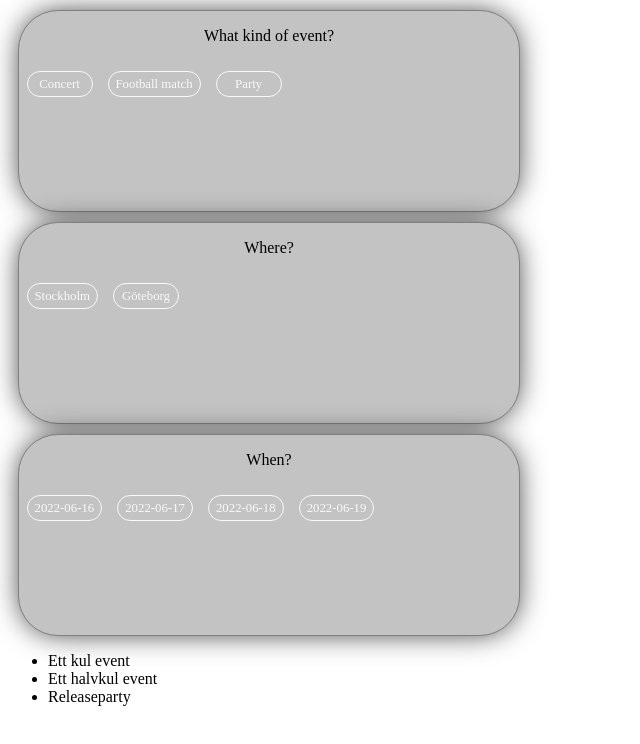
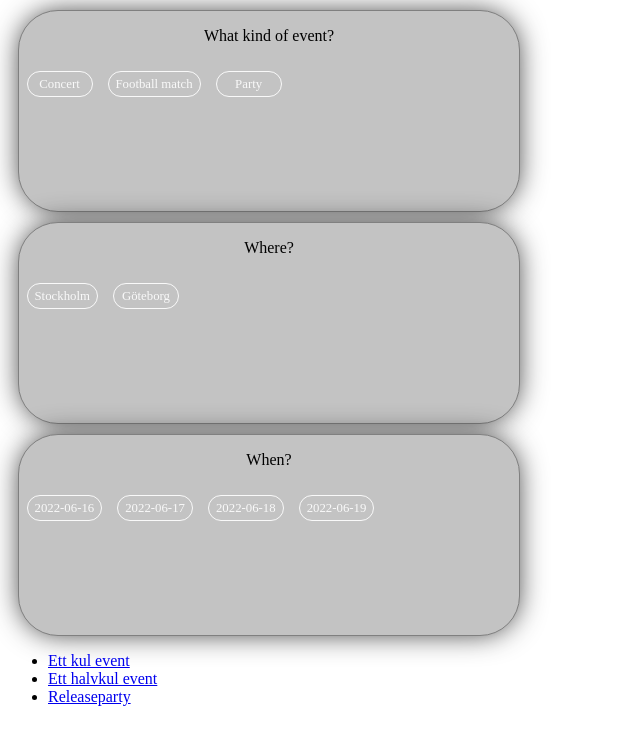
Before and after one commit to krdevel/grupparbete-vite-eventer, a Vue app: page / in a window 1280 px wide. Shown: the top 744 px of the page, without its empty margins (0-640 px from the left). Built offline with nearby package versions, Linux system fonts and the light colour scheme.

Commit message:
Add SearchResultItem

```diff
--- /dev/null
+++ b/src/components/SearchResultItem.vue
@@ -0,0 +1,33 @@
+<script>
+	export default {
+		created() {
+			this.event = this.$store.state.events.find(
+				(element) => element.id === this.id
+			)
+		},
+		data() {
+			return {
+				event: undefined
+			}
+		},
+		props: {
+			id: {
+				required: true,
+				type: String
+			}
+		},
+		computed: {
+			link() {
+				return '/event/' + this.event.id
+			}
+		},
+		watch: {},
+		methods: {}
+	}
+</script>
+
+<template>
+	<li v-if="event !== undefined">
+		<a :href="link">{{ event.name }}</a>
+	</li>
+</template>
--- a/src/components/SearchResultList.vue
+++ b/src/components/SearchResultList.vue
@@ -1,5 +1,10 @@
 <script>
+	import SearchResultItem from './SearchResultItem.vue'
+
 	export default {
+		components: {
+			SearchResultItem
+		},
 		created() {
 			this.filterEvents()
 		},
@@ -42,8 +47,6 @@
 
 <template>
 	<ul v-if="events.length !== 0">
-		<li :key="event.id" v-for="event in events">
-			{{ event.name }}
-		</li>
+		<SearchResultItem :id="event.id" :key="event.id" v-for="event in events" />
 	</ul>
 </template>
```
